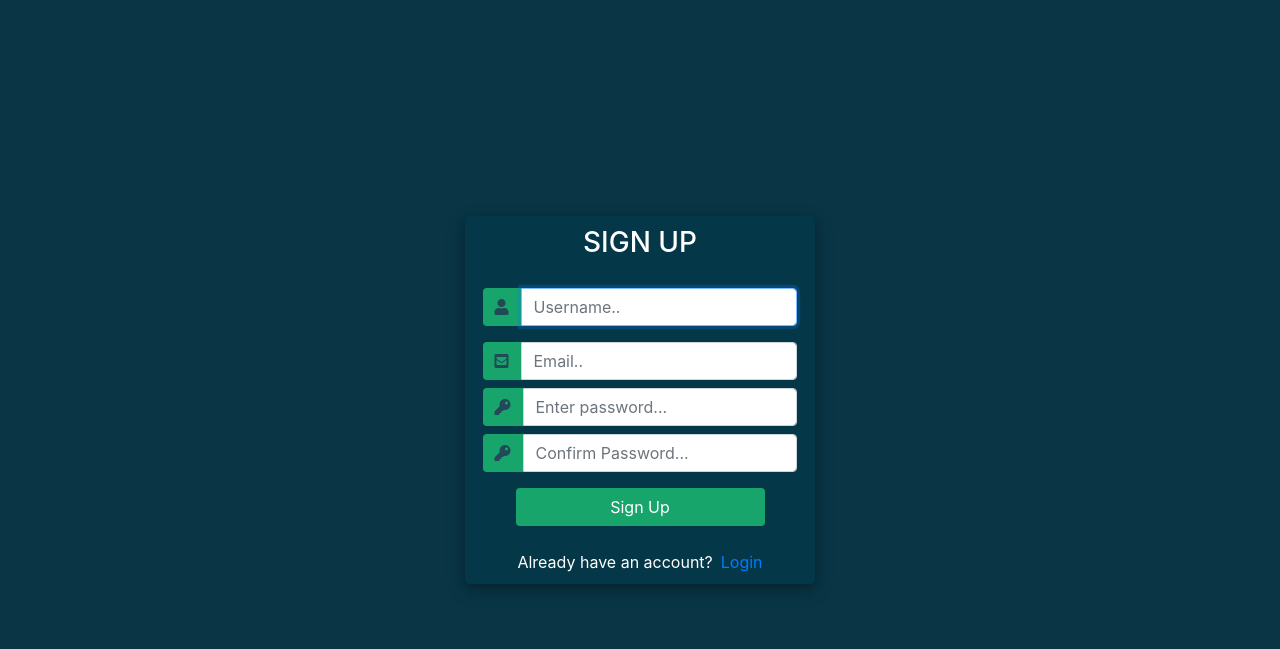
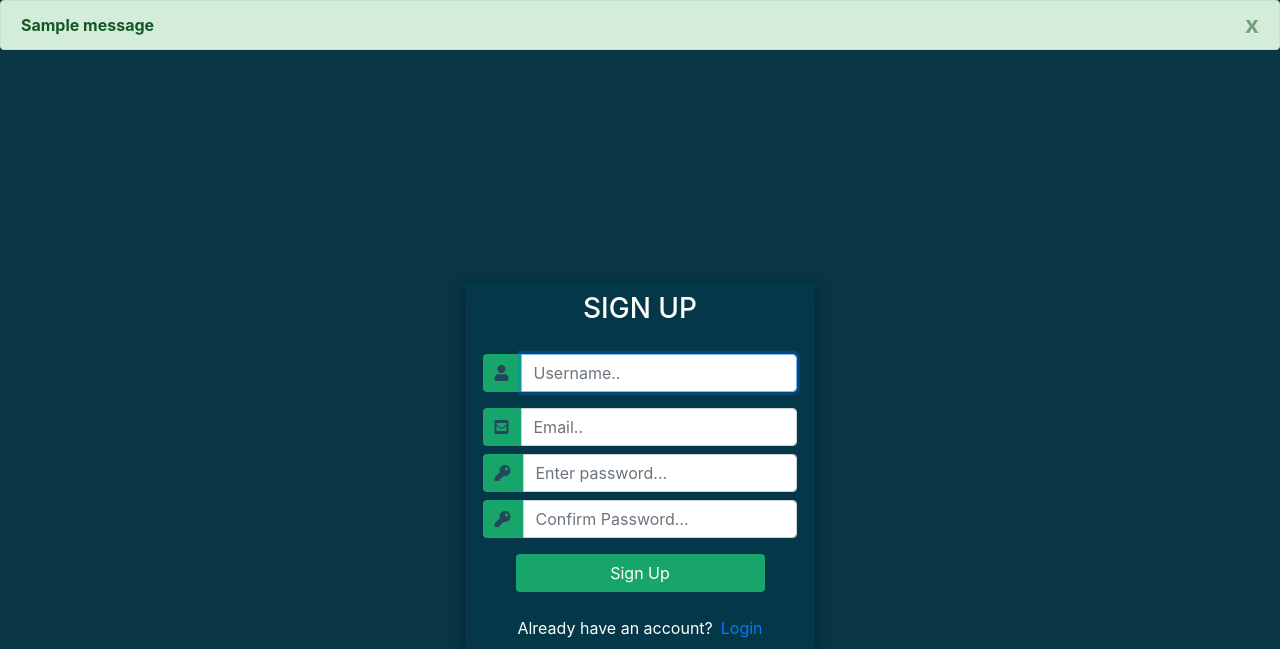
Before and after one commit to JerryAgbesi/Django_Todo, a Django app: page /register/ in a window 1280 px wide. Shown: the top 649 px of the page. Before the commit the page ends 589 px from the top, so only its background shows below. Run offline with Django 3.2, Linux system fonts and the light colour scheme; tables that the repository leaves empty hold one stand-in row (values such as "Sample post"); one stand-in notice (Sample message) is shown; some libraries are stand-ins or nearby versions.

Commit message:
testing success message

```diff
--- a/Project_Todo/Users/templates/Users/register.html
+++ b/Project_Todo/Users/templates/Users/register.html
@@ -70,6 +70,7 @@
 
 </head>
 <body>
+	{%include 'messages.html'%}
 	<div class="container h-100">
 		<div class="d-flex justify-content-center h-100">
 			<div class="user_card">
@@ -85,6 +86,7 @@
 								<span class="input-group-text"><i class="fas fa-user"></i></span>
 
 							</div>
+
                             {{form.username}}
 						</div>
 						<div class="input-group mb-2">
@@ -100,6 +102,7 @@
 
                             </div>
                             {{form.password1}}
+							{%if error_message %} <p>username</p>{%endif%}
 						</div>
 						<div class="input-group mb-2">
 							<div class="input-group-append">
--- /dev/null
+++ b/Project_Todo/Users/templates/messages.html
@@ -0,0 +1,14 @@
+{% if messages%}
+  {%for message in messages%}
+   <div class="alert alert-dismissible alert-success ">
+       <button type='button' class='close' data-dismiss="alert">
+          x
+       </button>
+       <strong>
+           {{message}}
+       </strong>
+
+   </div>
+  {%endfor%}
+
+{%endif%}
--- a/Project_Todo/Users/views.py
+++ b/Project_Todo/Users/views.py
@@ -1,17 +1,23 @@
+from email import message
+
 from django.shortcuts import render
 from .forms import Registrationform
-
+from django.contrib.messages import constants as messages
 # Create your views here.
 def register(request):
     form = Registrationform
     if request == 'POST':
-        form = Registrationform
+        form = Registrationform(request.POST)
         if form.is_valid():
             form.save()
+            username = form.cleaned_data.get('username')
+            messages.SUCCESS(request,f'account created for {username}')
+        else :
+            messages.ERROR(request,'error creating account')
 
 
     context = {'form':form}
-    return(render(request,'Users/register.html',context))
+    return(render(request,'Users/register.html',context,))
 
 def login(request):
     return (render(request,'Users/login.html'))
```
